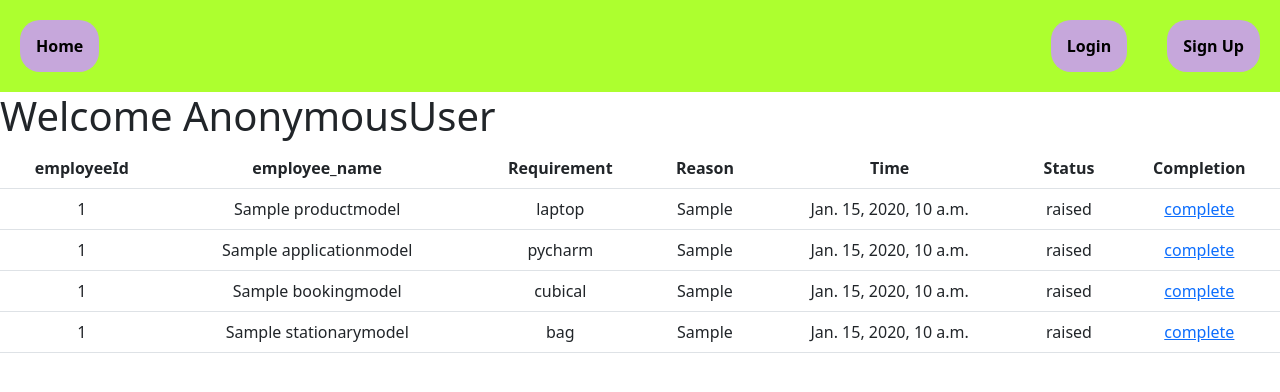
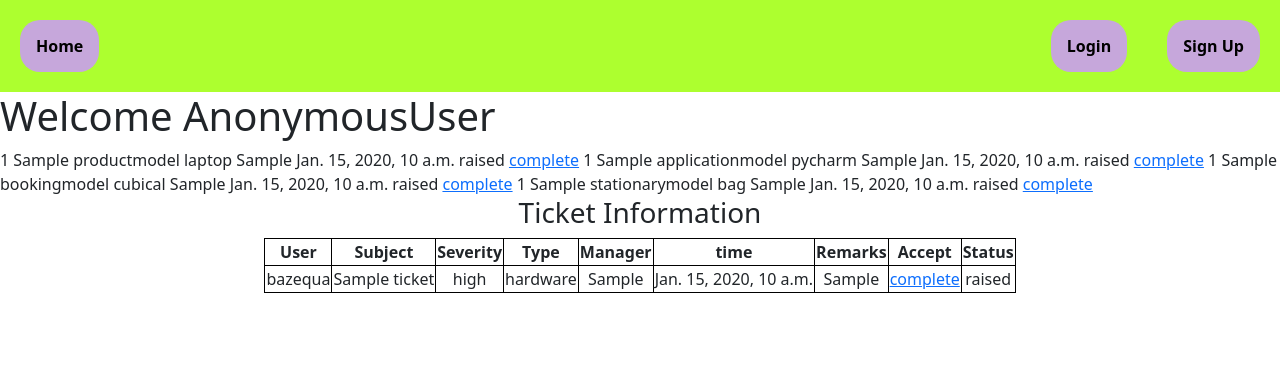
Before and after one commit to Bazequa/ticket, a Django app: page /adminpage in a window 1280 px wide. Shown: the top 392 px of the page. Run offline with Django 4.2, Linux system fonts and the light colour scheme; data comes from the database, SQL or seed files in the repository; tables that the repository leaves empty hold one stand-in row (values such as "Sample post").

Commit message:
admin page

```diff
--- a/tickeing/ticketingtoolproject/templates/admin.html
+++ b/tickeing/ticketingtoolproject/templates/admin.html
@@ -4,11 +4,17 @@
 <head>
     <meta charset="UTF-8">
     <title>ADMIN</title>
+    <style>
+      table, th, td ,tr{
+  border: 1px solid black;
+  border-collapse: collapse;
+}
+    </style>
 </head>
 <body>
   <h1>Welcome {{user}}</h1>
   <div>
-<table class="table" align="center ml-3 pl-3">
+<!-- <table class="table" align="center ml-3 pl-3">
     <thead>
     <tr align="center">
         <th>employeeId</th>
@@ -19,7 +25,7 @@
         <th>Status</th>
         <th>Completion</th>
     </tr>
-  </thead>
+  </thead> -->
 
     {% for fm in pfm %}
 <tr align="center">
@@ -74,7 +80,39 @@
 
 </tr>
 {% endfor %}
+<center>
+  <h3>Ticket Information</h3>
+<table>
+<tr align="center">
 
+  <!-- <th>ID</th> -->
+  <th>User</th>
+  <th>Subject</th>
+  <th>Severity</th>
+  <th>Type</th>
+  <th>Manager</th>
+  <th>time</th>
+  <th>Remarks</th>
+  <th>Accept</th>
+  <th>Status</th>
+
+</tr></thead>
+{% for i in ticket %}
+<tr align="center">
+  <td>{{i.user}}</td>
+  <td>{{i.Subject}}</td>
+  <td>{{i.Severity}}</td>
+  <td>{{i.Type}}</td>
+  <td>{{i.Manager}}</td>
+  <td>{{i.request_raised_at}}</td>
+
+  <td>{{i.Remarks}}</td>
+  <td><a href="complete/5/{{i.id}}">complete</a>
+     <td>{{i.Status}}</td>
+</tr>
+{% endfor %}
+</table>
+</center>
 </table>
   </div>
 </body>
--- a/tickeing/ticketingtoolproject/templates/base.html
+++ b/tickeing/ticketingtoolproject/templates/base.html
@@ -88,7 +88,7 @@
           <div class="dropdown" >
           <button onclick="myFunction()" class="dropbtn">{{user}}</button>
           <div id="myDropdown" class="dropdown-content">
-          <a href="{% url 'logout' %}">Logout</a>
+          <a style="border-radius:50px" href="{% url 'logout' %}">Logout</a>
 
   </div>
 </div>
--- a/tickeing/ticketingtoolproject/ticketingtoolapp/views.py
+++ b/tickeing/ticketingtoolproject/ticketingtoolapp/views.py
@@ -150,7 +150,8 @@ def admin(request):
     afm=ApplicationModel.objects.all()
     bfm=BookingModel.objects.all()
     sfm=StationaryModel.objects.all()
-    context={'pfm':pfm,'afm':afm,'bfm':bfm,'sfm':sfm,'id':id}
+    ticket=Ticket.objects.all()
+    context={'pfm':pfm,'afm':afm,'bfm':bfm,'sfm':sfm,'id':id,'ticket':ticket}
     return render(request,'admin.html', context )
 
 
@@ -200,7 +201,6 @@ def accept(request,model,id):
     return HttpResponseRedirect('/manager')
 
 def reject(request,model,id):
-    # print(type(model))
     if model == 1:
         pmodel=ProductModel.objects.get(id=id)
         pmodel.status = 'rejected'
@@ -228,7 +228,6 @@ def reject(request,model,id):
     return HttpResponseRedirect('/manager')
 
 def complete(request,model,id):
-    # print(type(model))
     if model == 1:
         pmodel=ProductModel.objects.get(id=id)
         pmodel.status = 'completed'
@@ -265,15 +264,12 @@ def ticket(request):
             Manager=request.POST.get('Manager'),
             Remarks=request.POST.get('Remarks'))
             model.save()
-        return HttpResponseRedirect('/ticket')
+        return HttpResponseRedirect('/employee')
     else:
         fm=TicketForm()
     return render(request,'ticket.html',{'form':fm})
 
 def ticket_id(request,model,id,ticket_no):
-    print('===============',id)
-    print(model)
     if model==5:
-        # a=Ticket.objects.all()
         b=Ticket.objects.get(ticket_no=ticket_no)
         return render(request,'ticket_info.html',{'b':b})
```
